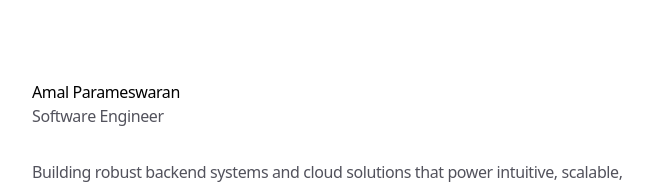
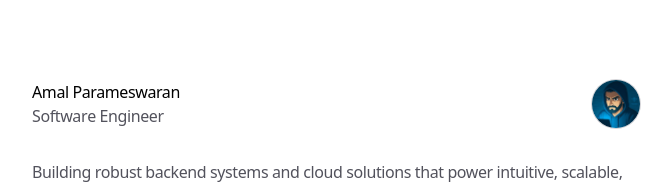
Before and after one commit to aphrx/portfolio, a Next.js app: page / in a window 1280 px wide. Shown: the top 184 px of the page, without its empty margins (304-976 px from the left). Built offline with nearby package versions, Linux system fonts and the light colour scheme.

Commit message:
Add avatar images

```diff
--- a/app/header.tsx
+++ b/app/header.tsx
@@ -1,9 +1,14 @@
 'use client'
+import { useState } from 'react'
 import { TextEffect } from '@/components/ui/text-effect'
 import Link from 'next/link'
+import Image from 'next/image'
 
 export function Header() {
+  const [showModal, setShowModal] = useState(false)
+
   return (
+    <>
       <header className="mb-8 flex items-center justify-between">
         <div>
           <Link href="/" className="font-medium text-black dark:text-white">
@@ -19,6 +24,35 @@ export function Header() {
             Software Engineer
           </TextEffect>
         </div>
+
+        <button
+          onClick={() => setShowModal(true)}
+          className="w-12 h-12 rounded-full overflow-hidden ring-1 ring-zinc-300 dark:ring-zinc-700"
+        >
+          <Image
+            src="/profile.jpg" // Make sure this image exists
+            alt="Profile"
+            width={48}
+            height={48}
+            className="object-cover w-full h-full"
+          />
+        </button>
       </header>
+
+      {showModal && (
+        <div
+          onClick={() => setShowModal(false)}
+          className="fixed inset-0 z-50 flex items-center justify-center bg-black/70 backdrop-blur-sm"
+        >
+          <Image
+            src="/profile.jpg"
+            alt="Profile Enlarged"
+            width={300}
+            height={300}
+            className="rounded-full object-cover border-4 border-white"
+          />
+        </div>
+      )}
+    </>
   )
 }
```
Also changed, not shown: public/profile.jpg (added). Lines whose indentation alone changed are shown as unchanged.
